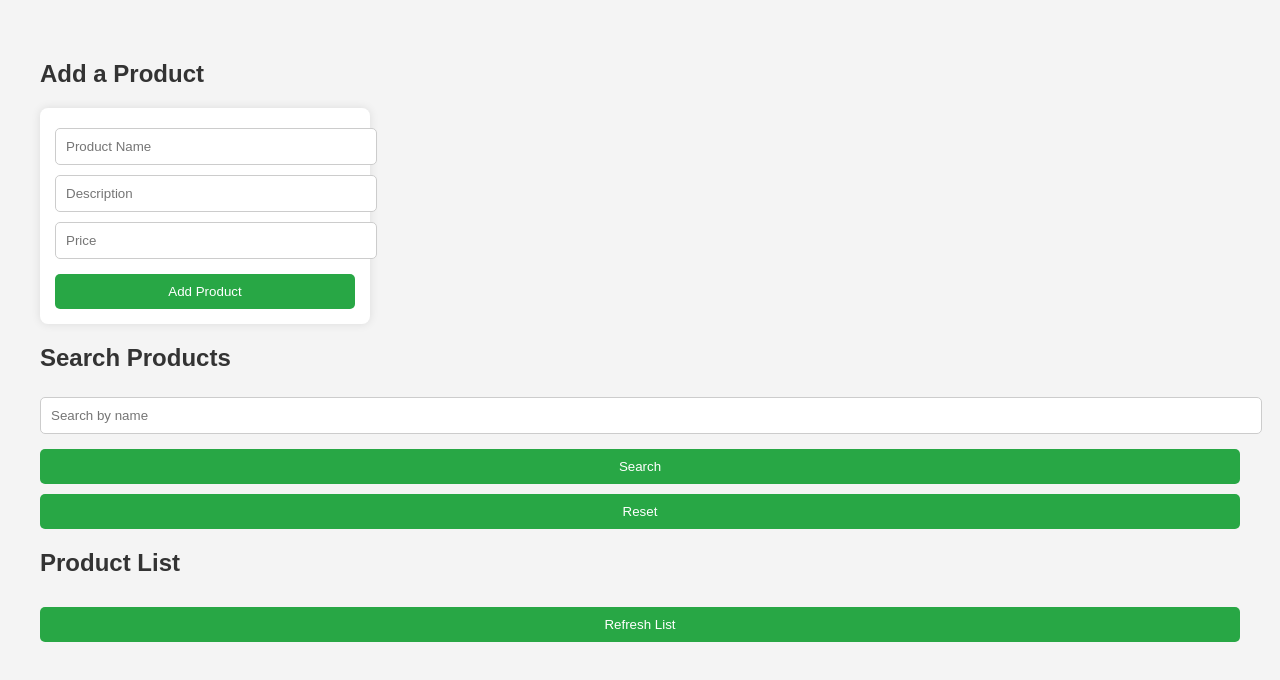
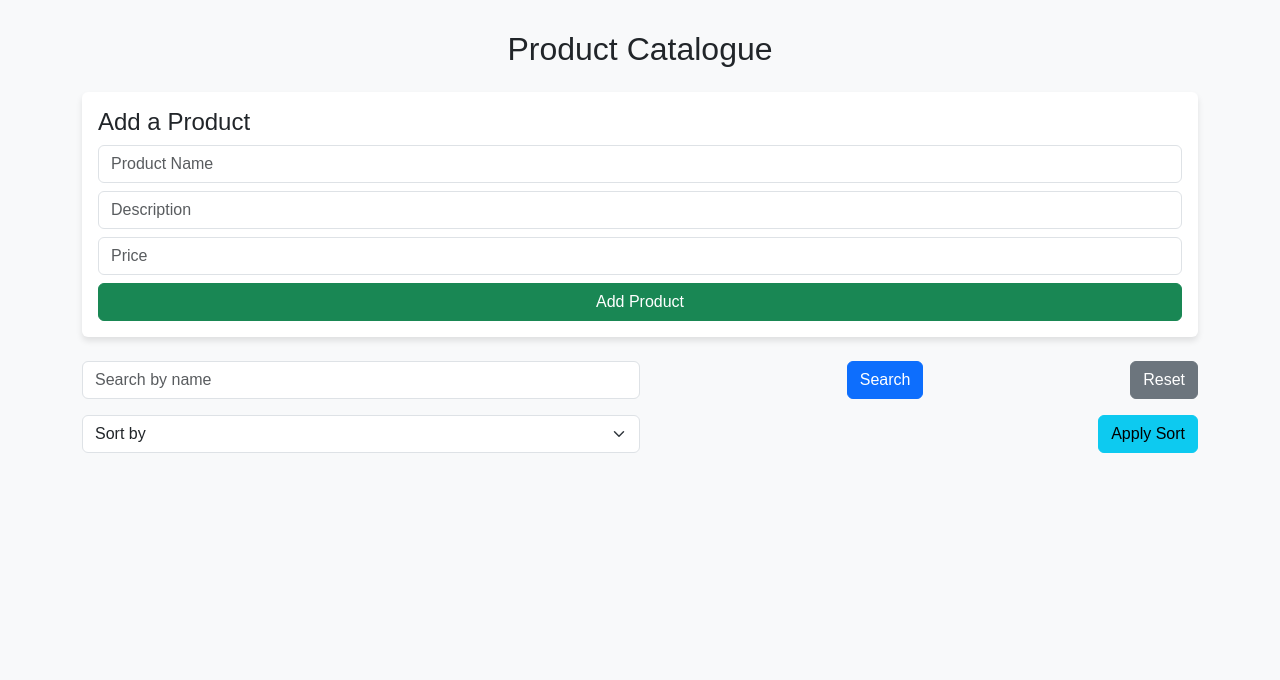
Before and after one commit to vendetta0011/product_webapp, a plain HTML site: page templates/index.html in a window 1280 px wide. Drawn offline with nearby package versions, Linux system fonts and the light colour scheme; no server answers.

Commit message:
Updated app2.py and index.html

```diff
--- a/templates/index.html
+++ b/templates/index.html
@@ -4,78 +4,122 @@
     <meta charset="UTF-8">
     <meta name="viewport" content="width=device-width, initial-scale=1.0">
     <title>Product Catalogue</title>
+
+    <!-- ✅ Bootstrap CSS -->
+    <link href="https://cdn.jsdelivr.net/npm/bootstrap@5.3.0/dist/css/bootstrap.min.css" rel="stylesheet">
+
+    <!-- ✅ FontAwesome for icons -->
+    <link rel="stylesheet" href="https://cdnjs.cloudflare.com/ajax/libs/font-awesome/6.4.0/css/all.min.css">
+
     <style>
         body {
-            font-family: Arial, sans-serif;
-            margin: 20px;
-            padding: 20px;
-            background-color: #f4f4f4;
+            background-color: #f8f9fa;
+            font-family: 'Arial', sans-serif;
         }
-        h2 {
-            color: #333;
+        .container {
+            margin-top: 30px;
         }
-        form {
-            background: white;
-            padding: 15px;
-            border-radius: 8px;
-            box-shadow: 0px 0px 10px rgba(0, 0, 0, 0.1);
-            width: 300px;
-            margin-bottom: 20px;
+        .card {
+            box-shadow: 0px 4px 6px rgba(0, 0, 0, 0.1);
+            border: none;
         }
-        input {
-            width: 100%;
-            padding: 10px;
-            margin: 5px 0;
-            border: 1px solid #ccc;
-            border-radius: 5px;
+        .card-title {
+            font-weight: bold;
         }
-        button {
-            background: #28a745;
-            color: white;
-            border: none;
-            padding: 10px;
-            cursor: pointer;
-            width: 100%;
-            margin-top: 10px;
-            border-radius: 5px;
-        }
-        button:hover {
-            background: #218838;
-        }
-        ul {
-            list-style-type: none;
-            padding: 0;
-        }
-        li {
-            background: white;
-            padding: 10px;
-            margin: 5px 0;
-            border-radius: 5px;
-            box-shadow: 0px 0px 5px rgba(0, 0, 0, 0.1);
+        .btn-sm {
+            font-size: 0.85rem;
+            padding: 5px 10px;
         }
     </style>
 </head>
 <body>
 
-    <h2>Add a Product</h2>
+<div class="container">
+    <h2 class="text-center mb-4">Product Catalogue</h2>
+
+    <!-- ✅ Product Form -->
+    <div class="card p-3 mb-4">
+        <h4>Add a Product</h4>
         <form id="productForm">
-        <input type="text" id="name" placeholder="Product Name" required>
-        <input type="text" id="description" placeholder="Description" required>
-        <input type="number" id="price" placeholder="Price" required>
-        <button type="submit">Add Product</button>
+            <div class="mb-2">
+                <input type="text" id="name" class="form-control" placeholder="Product Name" required>
+            </div>
+            <div class="mb-2">
+                <input type="text" id="description" class="form-control" placeholder="Description" required>
+            </div>
+            <div class="mb-2">
+                <input type="number" id="price" class="form-control" placeholder="Price" required>
+            </div>
+            <button type="submit" class="btn btn-success w-100">Add Product</button>
         </form>
-    <h2>Search Products</h2>
-    <input type="text" id="searchInput" placeholder="Search by name">
-    <button onclick="searchProducts()">Search</button>
-    <button onclick="getProducts()">Reset</button>
+    </div>
 
-    <h2>Product List</h2>
-    <button onclick="getProducts()">Refresh List</button>
-    <ul id="productList"></ul>
+    <!-- ✅ Search & Sorting -->
+    <div class="d-flex justify-content-between mb-3">
+        <input type="text" id="searchInput" class="form-control w-50" placeholder="Search by name">
+        <button class="btn btn-primary" onclick="searchProducts()">Search</button>
+        <button class="btn btn-secondary" onclick="getProducts()">Reset</button>
+    </div>
+
+    <div class="d-flex justify-content-between mb-3">
+        <select id="sortSelect" class="form-select w-50">
+            <option value="">Sort by</option>
+            <option value="name">Name (A-Z)</option>
+            <option value="price_asc">Price (Low to High)</option>
+            <option value="price_desc">Price (High to Low)</option>
+        </select>
+        <button class="btn btn-info" onclick="sortProducts()">Apply Sort</button>
+    </div>
+
+    <!-- ✅ Product List -->
+    <div class="row" id="productList"></div>
+</div>
+
+<!-- ✅ Bootstrap JS -->
+<script src="https://cdn.jsdelivr.net/npm/bootstrap@5.3.0/dist/js/bootstrap.bundle.min.js"></script>
 
 <script>
     const apiBaseUrl = "https://productapp-c2auaubeaagucecs.centralindia-01.azurewebsites.net/products";
 
+    // ✅ Fetch Products
+    async function getProducts() {
+        try {
+            let response = await fetch(apiBaseUrl);
+            let products = await response.json();
+            displayProducts(products);
+        } catch (error) {
+            console.error("Error fetching products:", error);
+            alert("Failed to fetch product list.");
+        }
+    }
+
+    // ✅ Display Products
+    function displayProducts(products) {
+        let productList = document.getElementById("productList");
+        productList.innerHTML = "";
+
+        products.forEach(product => {
+            let productCard = `
+                <div class="col-md-4 mb-3">
+                    <div class="card p-3">
+                        <h5 class="card-title">${product.name}</h5>
+                        <p class="card-text">${product.description}</p>
+                        <p class="card-text fw-bold">$${product.price}</p>
+                        <div class="d-flex justify-content-between">
+                            <button class="btn btn-primary btn-sm" onclick="editProduct(${product.id}, '${product.name}', '${product.description}', ${product.price})">
+                                <i class="fas fa-edit"></i> Edit
+                            </button>
+                            <button class="btn btn-danger btn-sm" onclick="deleteProduct(${product.id})">
+                                <i class="fas fa-trash"></i> Delete
+                            </button>
+                        </div>
+                    </div>
+                </div>`;
+            productList.innerHTML += productCard;
+        });
+    }
+
+    // ✅ Add Product
     document.getElementById("productForm").addEventListener("submit", async function(event) {
         event.preventDefault();
 
@@ -92,59 +136,29 @@
 
             let result = await response.json();
             alert(result.message);
-                getProducts();  // Refresh the list after adding
+            getProducts();
         } catch (error) {
             console.error("Error adding product:", error);
-                alert("Failed to add product. Please try again.");
+            alert("Failed to add product.");
         }
     });
 
-        async function getProducts() {
-            try {
-                let response = await fetch(apiBaseUrl);
-                let products = await response.json();
-
-                let productList = document.getElementById("productList");
-                productList.innerHTML = "";
-
-                products.forEach(product => {
-                     let li = document.createElement("li");
-                    li.innerHTML = `${product.name} - ${product.description} - $${product.price}
-                        <button onclick="editProduct(${product.id}, '${product.name}', '${product.description}', ${product.price})"
-                            style="margin-left:10px; background:blue; color:white; border:none; padding:5px; cursor:pointer;">
-                            Edit
-                        </button>
-                        <button onclick="deleteProduct(${product.id})"
-                            style="margin-left:10px; background:red; color:white; border:none; padding:5px; cursor:pointer;">
-                            Delete
-                        </button>`;
-
-                    productList.appendChild(li);
-                    });
-
-            } catch (error) {
-                console.error("Error fetching products:", error);
-                alert("Failed to fetch product list.");
-            }
-        }
+    // ✅ Delete Product
     async function deleteProduct(id) {
-            if (!confirm("Are you sure you want to delete this product?")) {
-                return;
-            }
+        if (!confirm("Are you sure you want to delete this product?")) return;
 
         try {
-                let response = await fetch(`${apiBaseUrl}/${id}`, {
-                    method: "DELETE",
-                });
-
+            let response = await fetch(`${apiBaseUrl}/${id}`, { method: "DELETE" });
             let result = await response.json();
             alert(result.message);
-                getProducts();  // Refresh the list after deletion
+            getProducts();
         } catch (error) {
             console.error("Error deleting product:", error);
             alert("Failed to delete product.");
         }
     }
+
+    // ✅ Edit Product
     async function editProduct(id, currentName, currentDescription, currentPrice) {
         let newName = prompt("Enter new name:", currentName);
         let newDescription = prompt("Enter new description:", currentDescription);
@@ -164,16 +178,16 @@
 
             let result = await response.json();
             alert(result.message);
-                getProducts();  // Refresh the list after updating
+            getProducts();
         } catch (error) {
             console.error("Error updating product:", error);
             alert("Failed to update product.");
         }
     }
 
+    // ✅ Search Products
     async function searchProducts() {
         let query = document.getElementById("searchInput").value.trim();
-
         if (!query) {
             alert("Please enter a search term.");
             return;
@@ -182,30 +196,29 @@
         try {
             let response = await fetch(`${apiBaseUrl}/search?q=${query}`);
             let products = await response.json();
-
-                if (products.error) {
-                    alert(products.error);
-                    return;
-                }
-
-                let productList = document.getElementById("productList");
-                productList.innerHTML = "";
-
-                products.forEach(product => {
-                    let li = document.createElement("li");
-                    li.innerHTML = `${product.name} - ${product.description} - $${product.price}`;
-                    productList.appendChild(li);
-                });
-
+            displayProducts(products);
         } catch (error) {
             console.error("Error searching products:", error);
             alert("Failed to search for products.");
         }
     }
 
+    // ✅ Sorting Products
+    async function sortProducts() {
+        let sortBy = document.getElementById("sortSelect").value;
+        if (!sortBy) return;
 
+        try {
+            let response = await fetch(`${apiBaseUrl}/sort?order=${sortBy}`);
+            let products = await response.json();
+            displayProducts(products);
+        } catch (error) {
+            console.error("Error sorting products:", error);
+            alert("Failed to sort products.");
+        }
+    }
 
-        // Load products on page load
+    // ✅ Load products on page load
     getProducts();
 </script>
 
```
Lines whose indentation alone changed are shown as unchanged.
